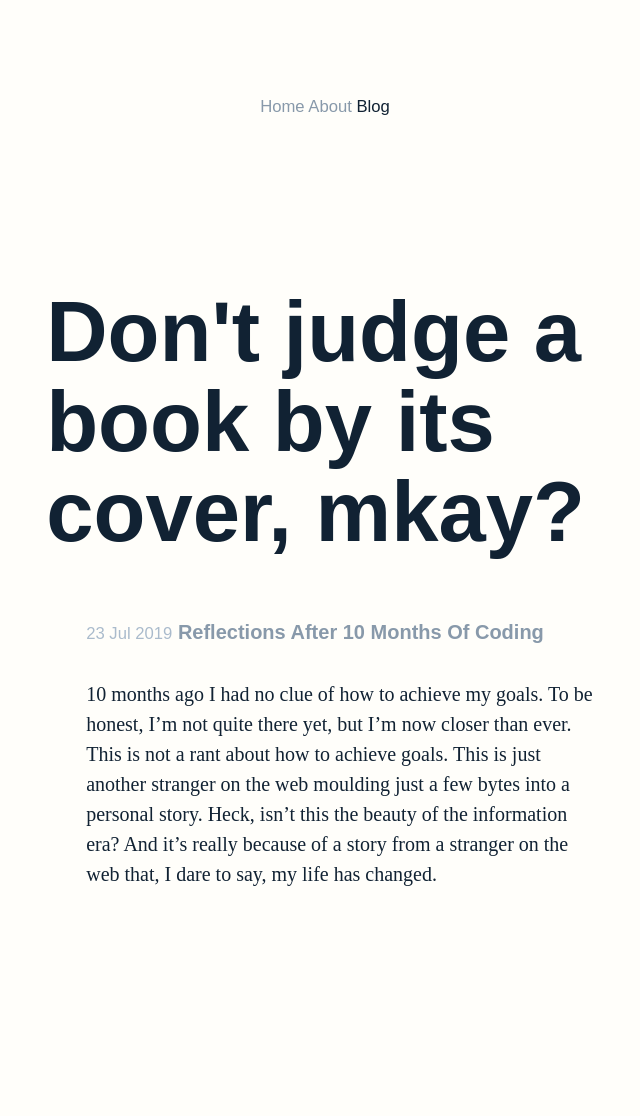
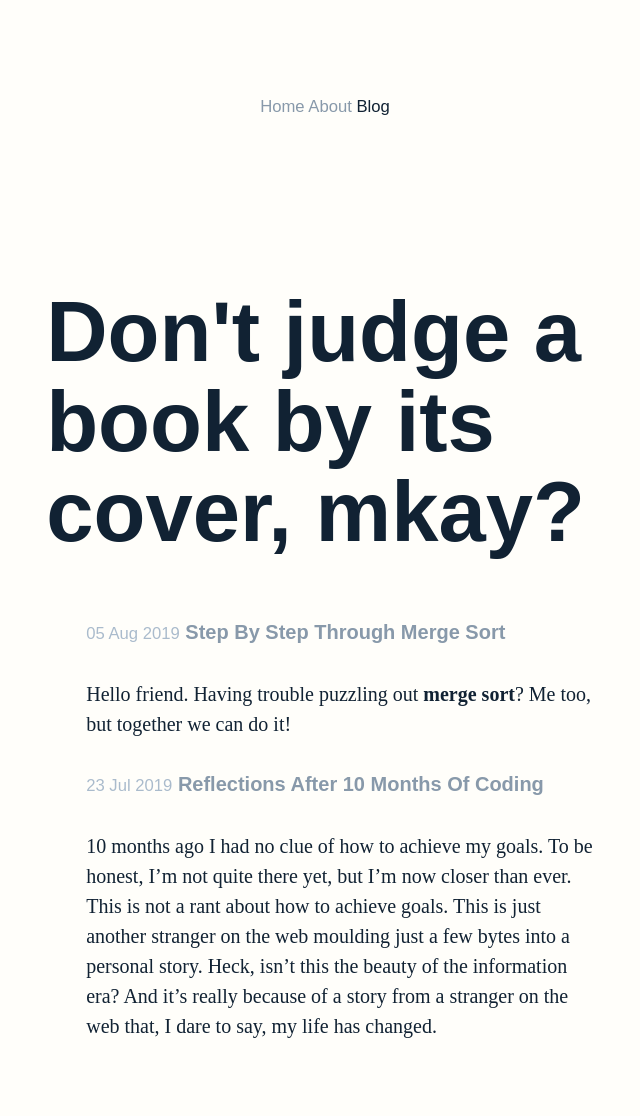
Before and after one commit to bernardini687/website, a Jekyll site: the page built from blog.html, in a window 1280 px wide. Shown: the whole page, without its empty margins (315-955 px from the left). Built offline with Jekyll 4.4.1, drawn with Linux system fonts in a browser that asks for light colours; before the commit the page ends 964 px from its top, so only the background shows below that; some of the changed lines change nothing that is shown.

Commit message:
Add post on merge sort

```diff
--- /dev/null
+++ b/_posts/2019-08-05-step-by-step-through-merge-sort.md
@@ -0,0 +1,133 @@
+Hello friend. Having trouble puzzling out **merge sort**? Me too, but together we can do it!
+
+First of all, here's the algorithm written in Ruby from [rosettacode.org](https://rosettacode.org/wiki/Sorting_algorithms/Merge_sort#Ruby):
+
+    def merge_sort(m)
+      return m if m.length <= 1
+
+      middle = m.length / 2
+      left = merge_sort(m[0...middle])
+      right = merge_sort(m[middle..-1])
+      merge(left, right)
+    end
+
+    def merge(left, right)
+      result = []
+      until left.empty? || right.empty?
+        result << (left.first <= right.first ? left.shift : right.shift)
+      end
+      result + left + right
+    end
+
+That's nice. We'll be much more confident looking at it by the end of this post, trust me.
+
+Let's start simple. Merge sort is about sorting elements so here's the simplest list we can have:
+
+    list = []
+
+Okay, let's sort this!
+
+    merge_sort [] # => []
+
+Makes sense. According to the first line in `merge_sort` I'm also expecting that an array of size one will be returned as it is.
+
+    merge_sort [rand(2)] # => [1]
+
+Okay, arrays with one or zero elements are already sorted, that's clear. And they're also the **base case** of our recursive calls to `merge_sort`. Lists greater than them will be divided until they'll be that small, and then feed into another method, `merge`, that will handle the actual sorting. We're going to deal with it.
+
+What if we give ourself a slightly more exciting input? Let's sort a random list of 2 elements:
+
+    list = (0..9).to_a.sample(2) # => [5, 3]
+    merge_sort(list)             # => [3, 5]
+
+Let's figure out what happend now that we passed through that first **guard clause**.
+
+`middle` is assigned to half the size of the array so that we can conveniently split it in half. We recursively call `merge_sort` again, feeding it each half of the original list and assigning the returning value to the variables `left` and `right`. With those two juicy arrays we feed another method: `merge`, which gives us the sorted list we are craving for.
+
+    list                      # => [5, 3]
+    middle = list.size / 2    # => 1
+
+    lhalf = list[0...middle]  # => [5]
+    rhalf = list[middle..-1]  # => [3]
+
+    left = merge_sort(lhalf)  # => [5]
+    right = merge_sort(rhalf) # => [3]
+
+    merge(left, right)        # => [3, 5]
+
+Interesting. So now, what's `merge` doing? Let's see, it first assigns an empty array to `result`, pushing inside the return value of a ternary operator, until one of the given argument becomes empty.
+
+So, if the first element of `left` (5) is less-than-or-equal-to the first element of `right` (3), we call `#shift` on it and push the first element of that array in `result`. Of course 5 is not less-than-or-equal-to 3 so we shift on `right`, which now becomes empty (remember that `#shift` removes the first element of the array it's called upon) and thus breaking from the loop:
+
+    result << (left.first <= right.first ? left.shift : right.shift)
+    result                # => [3]
+
+    left                  # => [5]
+    right                 # => []
+
+    result + left + right # => [3, 5]
+    # [3]  + [5]  + []
+
+We have all the basic elements now to understand more lengthy calls to `merge_sort`. Let's break down with some **pseudopseudocode** what would happen with a list of 3 elements:
+
+    Sort [5, 4, 3]
+      Split [5, 4, 3] into [5] and [4, 3]
+
+      We know how 1 element lists get sorted:
+      Sort [5] returns [5]
+
+      We also know how a list of 2 elements gets sorted:
+      Sort [4, 3]
+        Split [4, 3] into [4] and [3]
+
+        Sort [4] returns [4]
+        Sort [3] returns [3]
+
+        Merge [4] and [3]
+          4 comes after 3 so shift 3 and have [3]
+          Nothing left to compare 4 with so let's add what remains and have [3, 4]
+
+        We still have [5] hanging around so:
+        Merge [5] and [3, 4]
+          5 comes after 3 so shift 3 and have [3]
+          5 comes after 4 so shif 4 and have [3, 4]
+          Nothing left to compare 5 with so let's add what remains and have [3, 4, 5]
+
+Or, more schematically:
+
+    [5, 3, 4] -> merge_sort
+
+    ..[5] <-
+
+    ..[3, 4] -> merge_sort
+    .....[3] <-
+    .....[4] <-
+
+    .....[3], [4] -> merge
+    ..[3, 4] <-
+
+    ..[5], [3, 4] -> merge
+    [3, 4, 5] <- 🎉
+
+One last example of what happens with a 4 elements list:
+
+    [5, 3, 0, 4] -> merge_sort
+
+    ..[5, 3] -> merge_sort
+    .....[5] <-
+    .....[3] <-
+
+    .....[5], [3] -> merge
+    ..[3, 5] <-
+
+    ..[0, 4] -> merge_sort
+    .....[0] <-
+    .....[4] <-
+
+    .....[0], [4] -> merge
+    ..[0, 4] <-
+
+    ..[3, 5], [0, 4] -> merge
+    [0, 3, 4, 5] <- 🎉
+
+Hope at least something's more clear by now. If not, my mistake!
--- /dev/null
+++ b/_sass/code.scss
@@ -0,0 +1,10 @@
+pre {
+  overflow: scroll;
+  background-color: #f3f3f3;
+  padding: 1.5rem;
+}
+
+code {
+  font-size: .8rem;
+  line-height: 1;
+}
--- a/assets/css/styles.scss
+++ b/assets/css/styles.scss
@@ -2,3 +2,4 @@
 ---
 @import "main";
 @import "text";
+@import "code";
```
Also changed, not shown: 3 other files.
